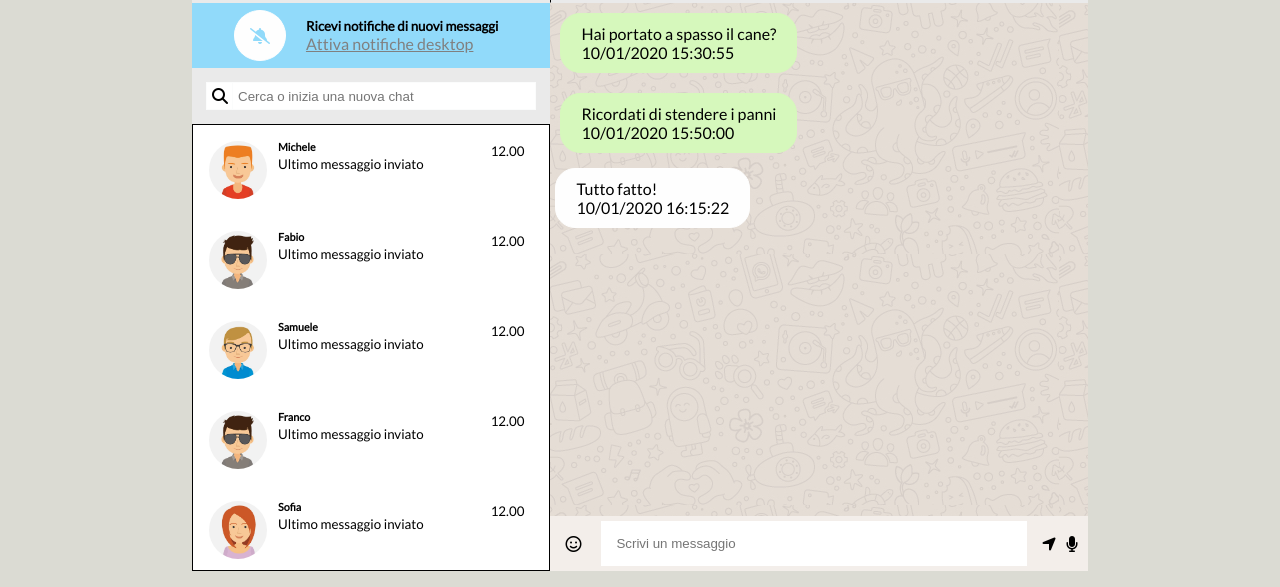
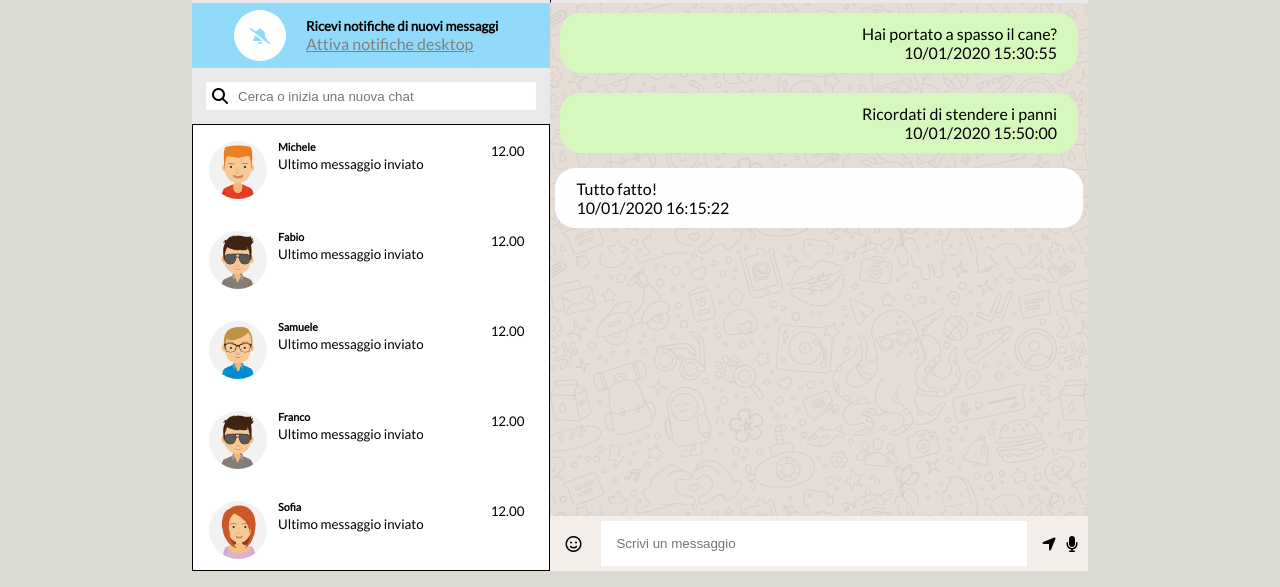
Before and after one commit to LeoSallu/vue-boolzapp, a plain HTML site: page milestone-2/index.html in a window 1280 px wide. Shown: the part 149-736 px from the top of the page. Drawn offline with nearby package versions, Linux system fonts and the light colour scheme.

Commit message:
problema flex

```diff
--- a/milestone-2/css/style.css
+++ b/milestone-2/css/style.css
@@ -54,9 +54,9 @@ body {
     align-items: center;
 }
 .al-start{
-    align-items: flex-start;
+    align-self:flex-start;
 }
-.flex-end{
+.al-end{
     align-self:flex-end;
 }
 .grow {
@@ -218,13 +218,13 @@ Col Right
     margin: 5px;
 }
 .sent{
-    justify-content: flex-end;
     margin: 10px;
+    align-items: flex-end;
     background-color: #d6f8bc;
     border:1px solid #d6f8bc;
 }
 .received{
-    align-content: flex-start;
     background-color: #fefefe;
+    align-items: flex-start;
     border:1px solid #fefefe;
 }
--- a/milestone-2/index.html
+++ b/milestone-2/index.html
@@ -102,7 +102,7 @@
                 <!--/ Col Header  -->
                 <!-- Chat Main  -->
                 <div class="chat-main d-flex column grow">
-                    <div v-for="(chat,index) in contacts[userChat].messages" class="d-flex">
+                    <div v-for="(chat,index) in contacts[userChat].messages" >
                         <div :class="msgType(chat.status)" class="sms rad d-flex column">
                             <div class="text">
                                 {{chat.message}}
```
